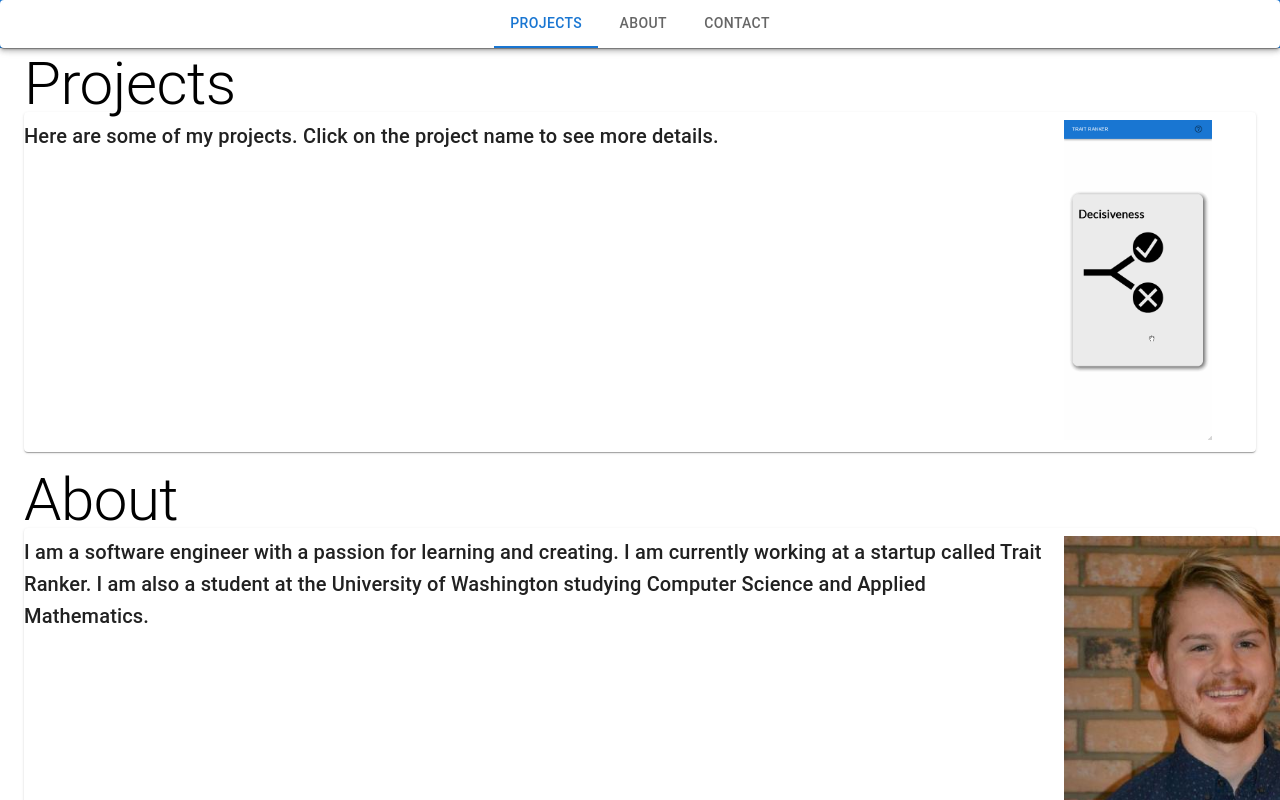
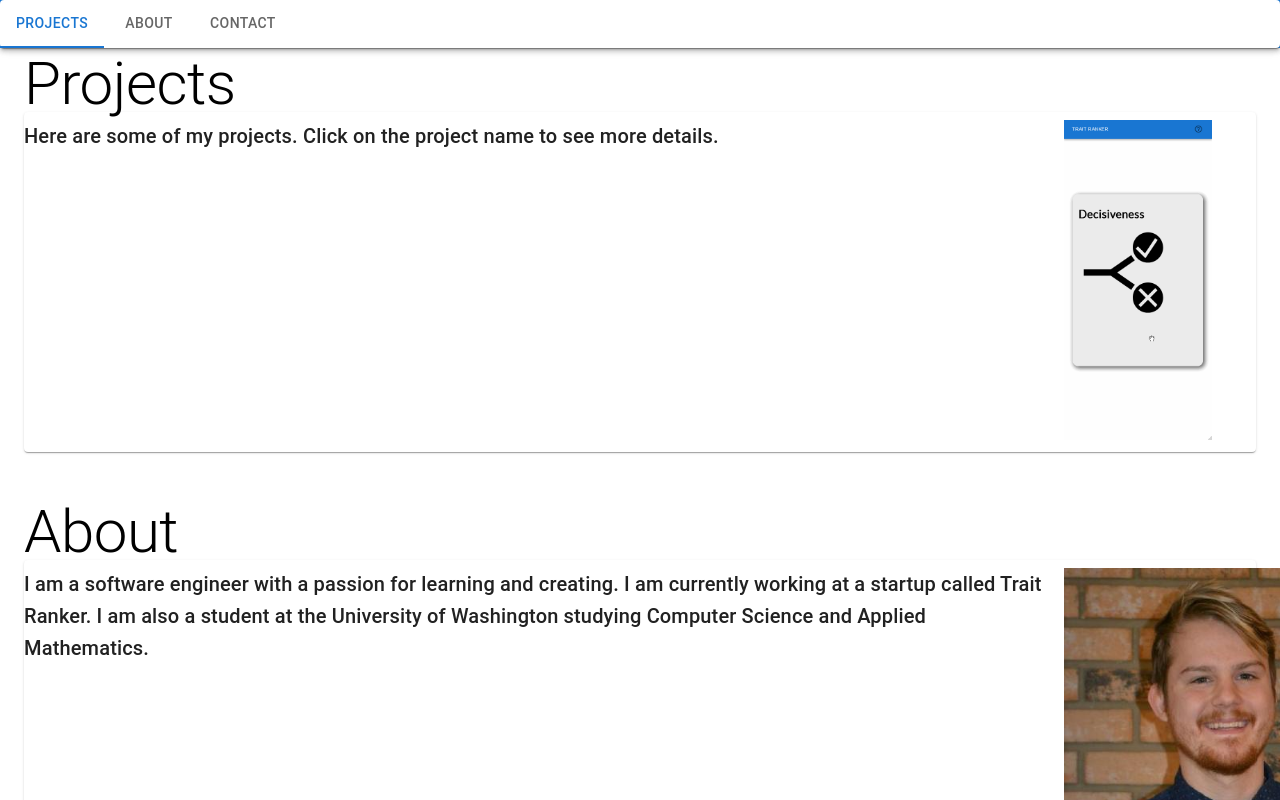
Before and after one commit to NMaass/Portfolio, a React (Create React App) app: page / in a window 1280 px wide. Shown: the top 800 px of the page. Built offline with nearby package versions, Linux system fonts and the light colour scheme.

Commit message:
Changes spacing and app bar centering to be responsive

```diff
--- a/src/App.js
+++ b/src/App.js
@@ -57,7 +57,7 @@ function App() {
             container
             direction="column"
             justifyContent="center"
-            spacing={2}
+            spacing={isMobile ? 2 : 6}
           >
             {listContent}
           </Grid>
--- a/src/Components/NavBar.js
+++ b/src/Components/NavBar.js
@@ -2,13 +2,14 @@ import { AppBar, Tabs, Tab, Paper } from "@mui/material";
 import React, { useContext } from "react";
 import { sections } from "../data/siteContent";
 
-import { ScrollContext } from "../App";
+import { ScrollContext, MobileContext } from "../App";
 
 const NavBar = ({ doScroll }) => {
   const activeSection = useContext(ScrollContext);
   const handleChange = (event, newValue) => {
     doScroll(sections[newValue]);
   };
+  const isMobile = useContext(MobileContext);
   const menuItems = sections.map((title) => {
     return <Tab label={title} key={title} />;
   });
@@ -18,7 +19,7 @@ const NavBar = ({ doScroll }) => {
         <Tabs
           value={sections.indexOf(activeSection)}
           onChange={handleChange}
-          centered
+          centered={isMobile ? true : false}
         >
           {menuItems}
         </Tabs>
```
